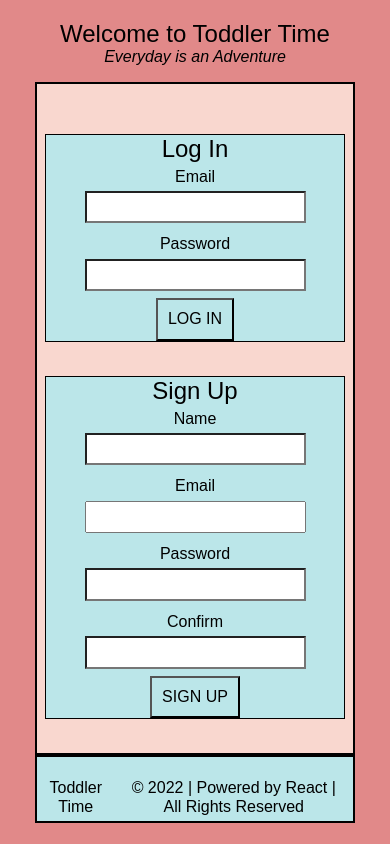
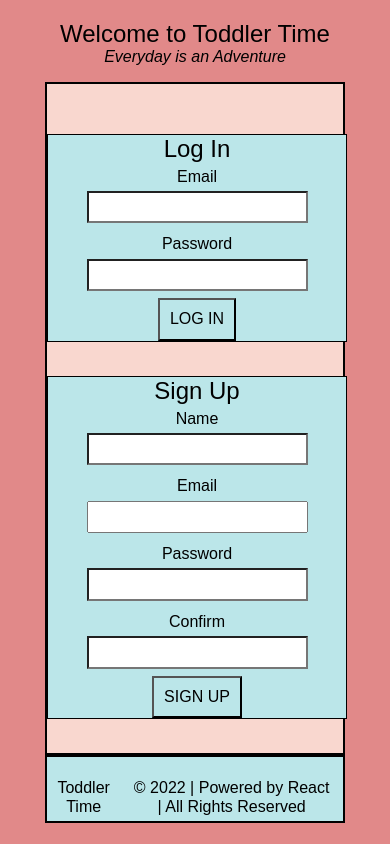
Before and after one commit to smkelly1691/toddlertime, a React (Create React App) app: page / in a window 390 px wide. Built offline with nearby package versions, Linux system fonts and the light colour scheme.

Commit message:
alters styling for mobile screens

```diff
--- a/src/pages/App/App.css
+++ b/src/pages/App/App.css
@@ -45,7 +45,7 @@
     @media only screen and (max-width: 390px){
 
       .App main {
-        max-width: 320px;
+        max-width: 300px;
         }
 
       .email {
```
